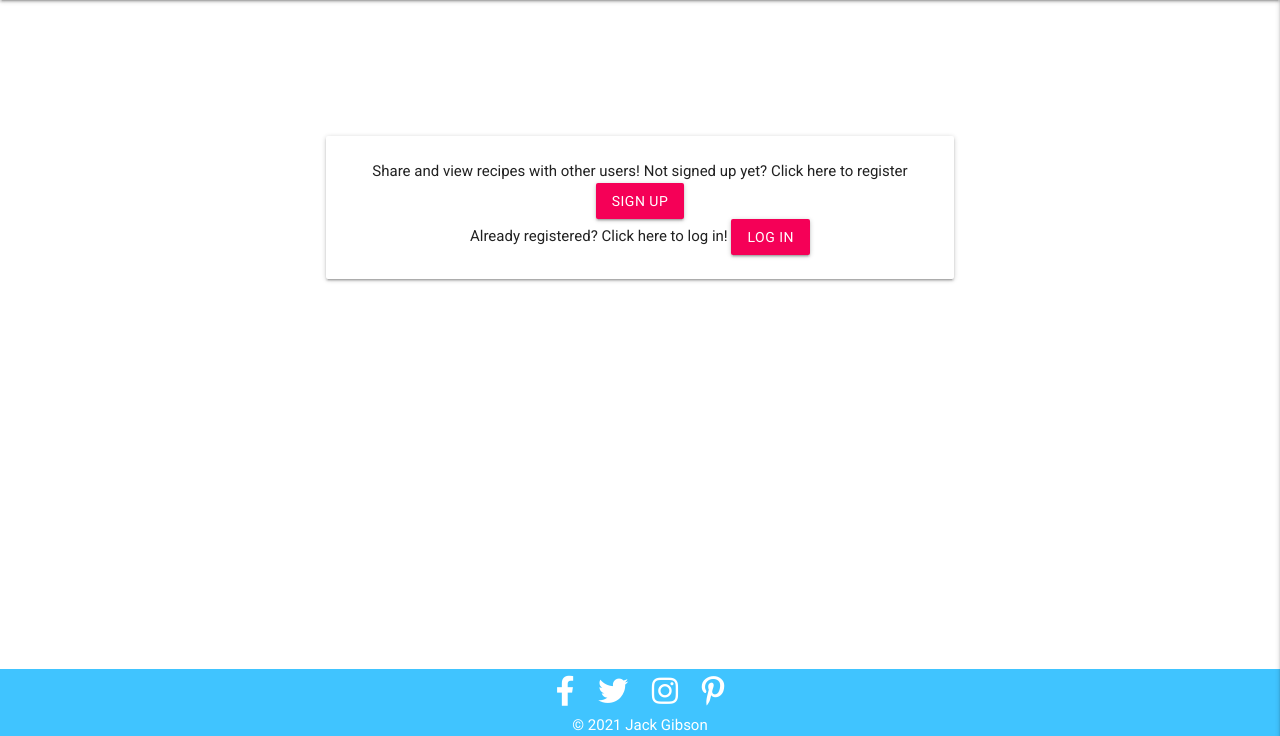
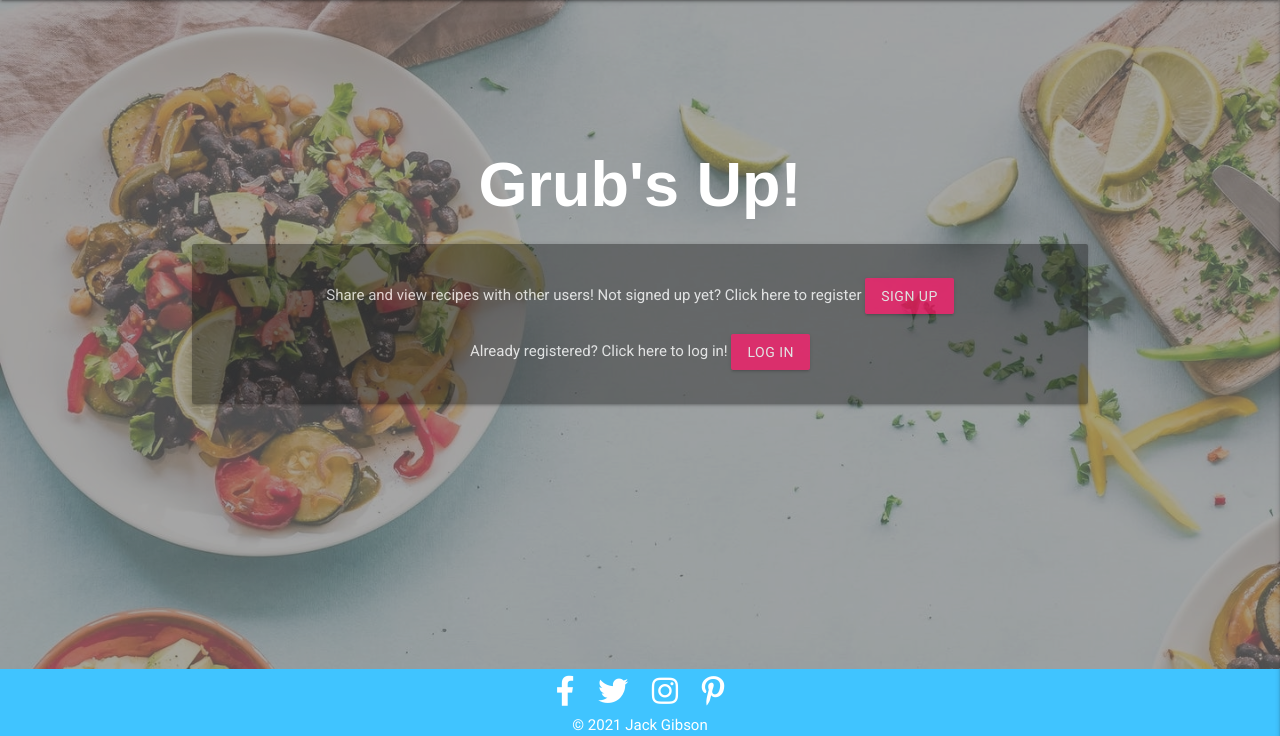
Before and after one commit to Code-Institute-Submissions/JGibson90-MS3--Grubs-Up-_OctResub, a Flask app: page / in a window 1280 px wide. Shown: the part 64-800 px from the top of the page. Run offline with Flask 2, Linux system fonts and the light colour scheme; some libraries are stand-ins or nearby versions; some web fonts are replaced.

Commit message:
added css styling to index.html

```diff
--- a/static/css/style.css
+++ b/static/css/style.css
@@ -42,11 +42,51 @@ body {
 
 /* ----------------- Home Page -----------------*/
 
+.hero-image {
+    background: linear-gradient(rgba(0, 0, 0, 0.5), rgba(0, 0, 0, 0.5)), url(../images/hero_image.jpg);
+    background-repeat: no-repeat;
+    height: 90vh;
+    width: 100%;
+    opacity: 0.7;
+    -webkit-background-size: cover;
+    -moz-background-size: cover;
+    -o-background-size: cover;
+    background-size: cover;
+    display: flex;
+    align-items: center;
+    justify-content: center;
+    position: absolute;
+    z-index: 0;
+}
+
 .hero-header {
     font-family: "Hepta Slab", sans-serif;
     font-weight: 600;
     z-index: 1;
+    position: relative;
+    margin-top: 150px;
 }
+
+.hero-header a {
+    color: #fff;
+}
+
+.home-info .card-panel {
+    background: linear-gradient(rgba(0, 0, 0, 0.5), rgba(0, 0, 0, 0.5));
+    opacity: 0.7;
+    z-index: 1;
+    position: relative;
+}
+
+.home-info-text {
+    color: #fff;
+    margin: 10px;
+    z-index: 1;
+    position: relative;
+}
+
+
+
 /* ----------------- Recipes Page -----------------*/
 
 .recipe-image {
--- a/templates/base.html
+++ b/templates/base.html
@@ -15,6 +15,7 @@
 
     <header>
         <!-- top navbar -->
+        <div class="navbar-fixed ">
             <nav class="nav-extended light-blue accent-2 text-shadow">
                 <div class="nav-wrapper">
                 <a href="{{ url_for('index') }}" class="brand-logo">Grub's Up!</a>
@@ -33,10 +34,11 @@
                 </ul>
                 </div>
             </nav>
+        </div>
 
         <!-- mobile sidenav -->
         <ul class="sidenav" id="mobile-demo">
-            <li><h4 class="center-align">Grub's Up!</h4></li>
+            <li><h4 class="brand-logo center-align">Grub's Up!</h4></li>
             <li><a href="{{ url_for('index') }}">Home</a></li>
             <li><a href="{{ url_for('recipes_menu') }}">Recipes</a></li>
            {% if session.user %}
@@ -63,7 +65,7 @@
         {% endwith %}
     </section>
 
-    <main class="container">
+    <main>
         {% block content %}
 
         {% endblock %}
--- a/templates/index.html
+++ b/templates/index.html
@@ -4,7 +4,7 @@
     <div class="hero-image">
     </div>
     <div class="center-align">
-        <h1 class="hero-header white-text">Grub's Up!</h1>
+        <h1 class="hero-header white-text"><a href="{{ url_for('recipes_menu') }}">Grub's Up!</a></h1>
     </div>
 
     <section>
--- a/templates/recipe_info.html
+++ b/templates/recipe_info.html
@@ -2,7 +2,6 @@
 {% block content%}
 
     <section>
-
         <div class="card-panel">
             <div class="row">
                 <div class="col s12 m6">
```
Lines whose indentation alone changed are shown as unchanged.
